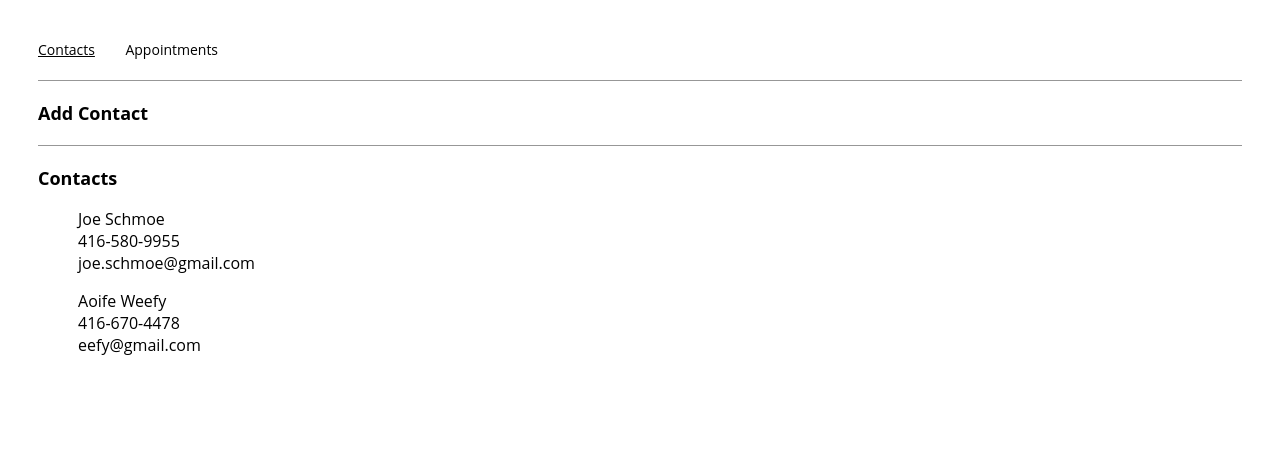
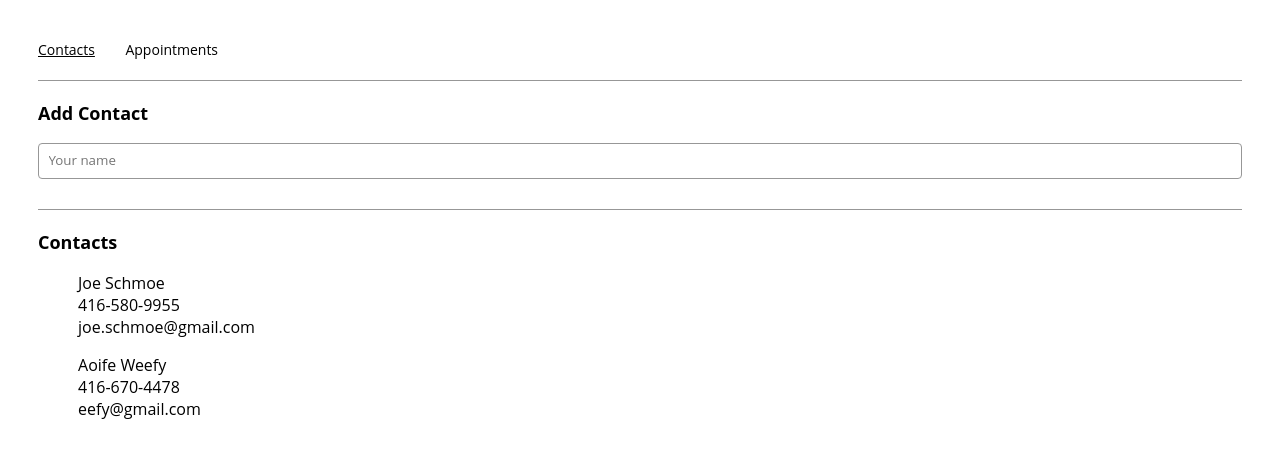
Before and after one commit to Jamesllllllllll/Appointment-Planner, a React (Create React App) app: page /contacts in a window 1280 px wide. Shown: the top 458 px of the page. Built offline with nearby package versions, Linux system fonts and the light colour scheme.

Commit message:
Setting state and handleSubmit in ContactsPage

```diff
--- a/src/App.js
+++ b/src/App.js
@@ -1,42 +1,48 @@
 import React, { useState } from "react";
-import { RouterProvider, createBrowserRouter, createRoutesFromElements, Route, Navigate } from "react-router-dom"
+import {
+  RouterProvider,
+  createBrowserRouter,
+  createRoutesFromElements,
+  Route,
+  Navigate,
+} from "react-router-dom";
 import Root, { ROUTES } from "./components/root/Root";
 import { AppointmentsPage } from "./containers/appointmentsPage/AppointmentsPage";
 import { ContactsPage } from "./containers/contactsPage/ContactsPage";
 
 function App() {
-
-  const [ contacts, setContacts ] = useState([
+  const [contacts, setContacts] = useState([
     {
-      name: 'Joe Schmoe',
-      phone: '416-580-9955',
-      email: 'joe.schmoe@gmail.com',
-      id: 1,
+      contactId: 1,
+      name: "Joe Schmoe",
+      phone: "416-580-9955",
+      email: "joe.schmoe@gmail.com",
     },
     {
-      name: 'Aoife Weefy',
-      phone: '416-670-4478',
-      email: 'eefy@gmail.com',
-      id: 2,
-    }
+      contactId: 2,
+      name: "Aoife Weefy",
+      phone: "416-670-4478",
+      email: "eefy@gmail.com",
+    },
   ]);
 
   const addContact = (contactInfo) => {
-    setContacts((prev) => [...prev, contactInfo])
-  }
+    setContacts((prev) => [...prev, contactInfo]);
+  };
+
+  const [appointments, setAppointments] = useState([
+    {
+      appointmentId: 1,
+      contactId: 1,
+      name: "Lunch Meeting",
+      date: "May 1st, 2023",
+      time: "11am",
+    },
+  ]);
 
   const addAppointment = (appointmentInfo) => {
-    setAppointments((prev) => [...prev, appointmentInfo])
-  }
-
-  const [ appointments, setAppointments ] = useState([
-    {
-      name: 'Lunch Meeting',
-      contact: 'Joe Schmoe',
-      date: 'May 1st, 2023',
-      time: '11am',
-    }
-  ])
+    setAppointments((prev) => [...prev, appointmentInfo]);
+  };
 
   /*
   Define state variables for
@@ -48,17 +54,34 @@ function App() {
   contacts and appointments
   */
 
-  const router = createBrowserRouter(createRoutesFromElements(
-    <Route path="/" element={ <Root/> }>
-      <Route index element={ <Navigate to={ROUTES.CONTACTS} replace/> }/>
-      <Route path={ROUTES.CONTACTS} element={ <ContactsPage contacts={contacts} addContact={addContact} /> /* Add props to ContactsPage */ }/>
-      <Route path={ROUTES.APPOINTMENTS} element={ <AppointmentsPage appointments={appointments} contacts={contacts} addAppointment={addAppointment} /> /* Add props to AppointmentsPage */ }/>
-    </Route>
-  ));
+  const router = createBrowserRouter(
+    createRoutesFromElements(
+      <Route path="/" element={<Root />}>
+        <Route index element={<Navigate to={ROUTES.CONTACTS} replace />} />
+        <Route
+          path={ROUTES.CONTACTS}
+          element={
+            <ContactsPage
+              contacts={contacts}
+              addContact={addContact}
+            /> /* Add props to ContactsPage */
+          }
+        />
+        <Route
+          path={ROUTES.APPOINTMENTS}
+          element={
+            <AppointmentsPage
+              appointments={appointments}
+              contacts={contacts}
+              addAppointment={addAppointment}
+            /> /* Add props to AppointmentsPage */
+          }
+        />
+      </Route>
+    )
+  );
 
-  return (
-    <RouterProvider router={router}/>
-  );
+  return <RouterProvider router={router} />;
 }
 
 export default App;
--- a/src/containers/appointmentsPage/AppointmentsPage.js
+++ b/src/containers/appointmentsPage/AppointmentsPage.js
@@ -3,7 +3,8 @@ import React, { useState } from "react";
 import { AppointmentForm } from "../../components/appointmentForm/AppointmentForm";
 import { TileList } from "../../components/tileList/TileList";
 
-export const AppointmentsPage = () => {
+export const AppointmentsPage = (props) => {
+  const { appointments, contacts, addAppointment } = props;
   /*
   Define state variables for
   appointment info
@@ -14,7 +15,6 @@ export const AppointmentsPage = () => {
     /*
     Add contact info and clear data
     */
-
   };
 
   return (
@@ -25,6 +25,16 @@ export const AppointmentsPage = () => {
       <hr />
       <section>
         <h2>Appointments</h2>
+        <ul>
+          {appointments.map((appointment) => (
+            <TileList
+              key={appointment.appointmentId}
+              appointmentName={appointment.name}
+              appointmentDate={appointment.date}
+              appointmentTime={appointment.time}
+            />
+          ))}
+        </ul>
       </section>
     </div>
   );
--- a/src/containers/contactsPage/ContactsPage.js
+++ b/src/containers/contactsPage/ContactsPage.js
@@ -5,6 +5,10 @@ import { TileList } from "../../components/tileList/TileList";
 
 
 export const ContactsPage = (props) => {
+  const [ contactName, setContactName ] = useState("");
+  const [ contactPhone, setContactPhone ] = useState("");
+  const [ contactEmail, setContactEmail ] = useState("");
+
   const { contacts, addContact } = props;
   /*
   Define state variables for
@@ -13,10 +17,24 @@ export const ContactsPage = (props) => {
 
   const handleSubmit = (e) => {
     e.preventDefault();
+    let newName = (e.target.value);
+    if (!contacts.find(newName)) {
+      // Add to contacts list
+
+    }
     /*
     Add contact info and clear data
     if the contact name is not a duplicate
     */
+  };
+
+
+  const handleNameChange = (e) => {
+    let newName = (e.target.value);
+    if (contacts.find(newName)) {
+      console.log('Name is a duplicate');
+    }
+    setContactName(newName);
   };
 
   /*
@@ -28,13 +46,22 @@ export const ContactsPage = (props) => {
     <div>
       <section>
         <h2>Add Contact</h2>
+        {/* I think add <ContactForm /> instead of form here */}
+        <form className="AddContactForm" onSubmit={handleSubmit}>
+          <input value={contactName}
+          onChange={handleNameChange}
+          type="text"
+          aria-label="Your name"
+          placeholder="Your name"
+          />
+        </form>
       </section>
       <hr />
       <section>
         <h2>Contacts</h2>
         <ul>
           {contacts.map((contact) => (
-            <TileList key={contact.id} contactName={contact.name} contactPhone={contact.phone} contactEmail={contact.email} />
+            <TileList key={contact.contactId} contactName={contact.name} contactPhone={contact.phone} contactEmail={contact.email} />
           ))}
         </ul>
       </section>
```
Also changed, not shown: src/components/tileList/TileList.js (+6 -2 lines).
